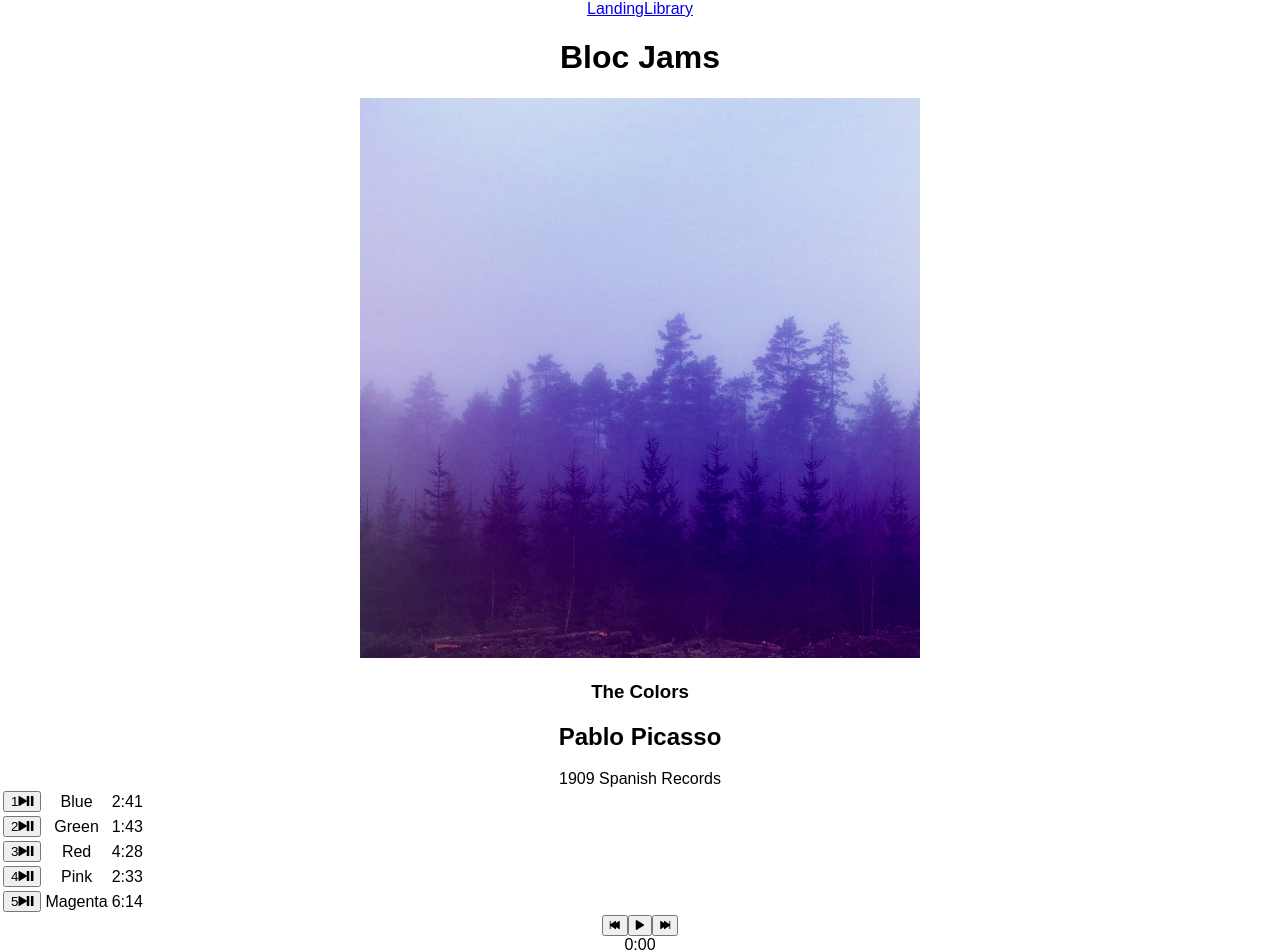
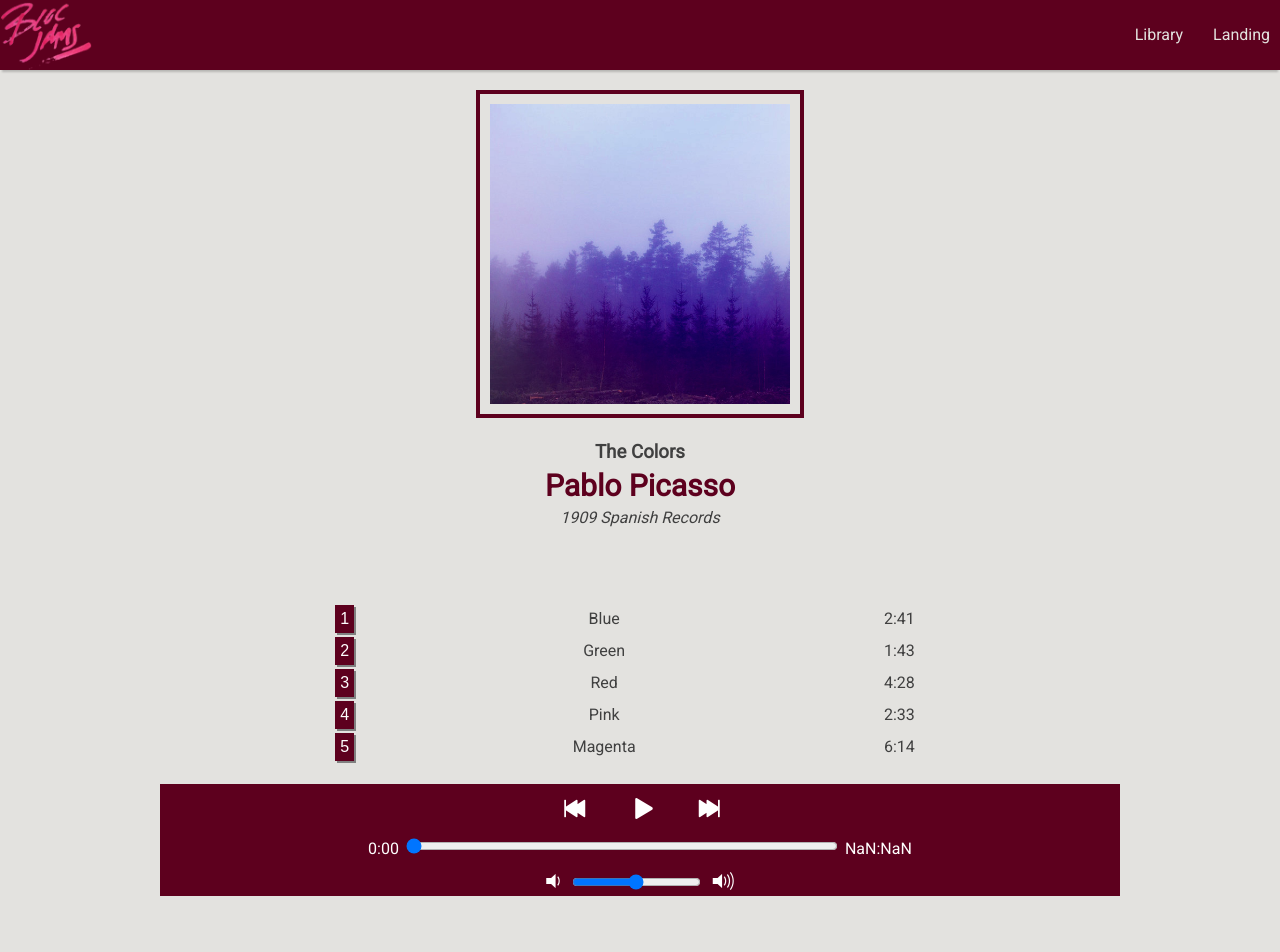
Before and after one commit to trishlstark/bloc-jams-react, a React (Create React App) app: page /album/the-colors in a window 1280 px wide. Shown: the top 952 px of the page. After the commit the page ends 906 px from the top, so only its background shows below. Built offline with nearby package versions, Linux system fonts and the light colour scheme.

Commit message:
Checkpoint 10 Styling Complete

```diff
--- a/src/App.css
+++ b/src/App.css
@@ -1,21 +1,38 @@
-.App {
-  text-align: center;
+
+
+#navigation-container{
+  background:#5D001E;
+  height: 70px;
+  box-shadow: 0 4px 2px -2px rgba(0,0,0,.2);
+
+
 }
 
-.App-logo {
-  animation: App-logo-spin infinite 20s linear;
-  height: 80px;
+nav a{
+  float: right;
+  color: #E3E2DF;
+  padding: 10px;
+  margin-top: 15px;
+  margin-left: 10px;
+  text-decoration: none;
+  display: inline;
 }
 
-.App-header {
-  background-color: #222;
-  height: 150px;
-  padding: 20px;
-  color: white;
+nav a:hover{
+  color: grey;
+
 }
 
+#logo{
+  display: inline;
+  height: 70px;
+  float: left;
+
+}
+
+
 .App-title {
-  font-size: 1.5em;
+  font-size: 3em;
 }
 
 .App-intro {
--- a/src/App.js
+++ b/src/App.js
@@ -9,13 +9,17 @@ class App extends Component {
   render() {
     return (
       <div className="App">
-        <header>
+
+        <div id="navigation-container">
+          <img src={'/assets/images/bloc_jams_logo.png'} id="logo"/>
           <nav>
             <Link to='/'>Landing</Link>
             <Link to='/library'>Library</Link>
           </nav>
-          <h1>Bloc Jams</h1>
-        </header>
+        </div>
+
+
+
         <main>
           <Route exact path="/" component={Landing} />
           <Route path="/library" component={Library} />
--- a/src/components/Album.js
+++ b/src/components/Album.js
@@ -1,6 +1,8 @@
 import React, { Component } from 'react';
 import albumData from './../data/albums';
 import PlayerBar from './PlayerBar';
+import '.././styles/album.css';
+
 
 class Album extends Component {
   constructor(props){
@@ -112,7 +114,7 @@ class Album extends Component {
         <section id="album-info">
         <img id="album-cover-art" src={this.state.album.albumCover} alt="" />
           <div className="album-details">
-            <h1 id="album-titls">{this.state.album.title}</h1>
+            <h1 id="album-title">{this.state.album.title}</h1>
             <h2 className="artist">{this.state.album.artist}</h2>
             <div id="release-info">{this.state.album.releaseInfo}</div>
           </div>
@@ -128,10 +130,10 @@ class Album extends Component {
                   <tr className="song" key={index} onClick={() => this.handleSongClick(song)}>
                   <td className="song-actions">
                     <button>
-                      <span className="song-number">{index+1}</span>
-                      <span className="ion-play"></span>
-                      <span className="ion-pause"></span>
-                      </button>
+                      <span className={(this.state.isPlaying && (this.state.currentSong === song)) ?'hidden-number' : 'song-number'}>{index + 1}</span>
+                      <span className={(this.state.isPlaying && (this.state.currentSong === song)) ? 'icon ion-ios-pause' : ''}></span>
+                      <span className={(this.state.isPlaying && (this.state.currentSong === song)) ? '' : 'icon ion-ios-play'}></span>
+                    </button>
                   </td>
                   <td className="song-title">{song.title}</td>
                   <td className="song-duration">{this.formatTime(song.duration)}</td>
--- a/src/components/Landing.js
+++ b/src/components/Landing.js
@@ -1,8 +1,10 @@
 import React from 'react';
+import '.././styles/landing.css';
+
 
 const Landing = () => (
   <section className="landing">
-    <h1 className="hero-title">Turn the music up!</h1>
+    <h1 className="hero-title">Turn the music up !</h1>
 
     <section className="selling-points">
       <div className="point">
--- a/src/components/Library.js
+++ b/src/components/Library.js
@@ -1,6 +1,7 @@
 import React, { Component } from 'react';
 import { Link } from 'react-router-dom';
 import albumData from './../data/albums';
+import '.././styles/library.css';
 
 class Library extends Component {
   constructor(props){
@@ -14,11 +15,10 @@ class Library extends Component {
       {
       this.state.albums.map( (album,index) =>
       <Link to={`/album/${album.slug}`} key={index}>
-          {album.title}
-          <img src={album.albumCover} alt={album.title} />
-          <div>{album.title}</div>
-          <div>{album.artist}</div>
-          <div>{album.songs.length} songs</div>
+          <img src={album.albumCover} alt={album.title} id="coverimage"/>
+          <div className="artist">{album.artist}</div>
+          <div className="title">{album.title}</div>
+          <div className="songs">{album.songs.length} songs</div>
         </Link>
       )
     }
--- a/src/components/PlayerBar.js
+++ b/src/components/PlayerBar.js
@@ -1,4 +1,6 @@
 import React, {Component} from 'react';
+import '.././styles/playerbar.css';
+
 
 class PlayerBar extends Component {
   render(){
@@ -17,7 +19,6 @@ class PlayerBar extends Component {
         </section>
         <section id="time-control">
             <div className="current-time">{this.props.formatTime(this.props.currentTime)}</div>
-            <div className="total-time">{this.props.formatTime(this.props.duration - this.props.currentTime)}</div>
             <input
               type="range"
               className="seek-bar"
@@ -27,9 +28,10 @@ class PlayerBar extends Component {
               step="0.01"
               onChange={this.props.handleTimeChange}
             />
+            <div className="total-time">{this.props.formatTime(this.props.duration - this.props.currentTime)}</div>
         </section>
         <section id="volume-control">
-            <div className="icon ion-volume-low"></div>
+            <div className="ion-volume-low"></div>
             <input type="range"
             className="seek-bar"
             value={this.props.volume}
@@ -38,7 +40,7 @@ class PlayerBar extends Component {
             step=".01"
             onChange={this.props.handleVolumeChange}
             />
-            <div className="icon ion-volume-high"></div>
+            <div className="ion-volume-high"></div>
 </section>
 
       </section>
--- a/src/index.css
+++ b/src/index.css
@@ -1,5 +1,10 @@
+@import url('https://fonts.googleapis.com/css?family=Roboto');
+
+
 body {
   margin: 0;
   padding: 0;
-  font-family: sans-serif;
+  font-family: 'Roboto', sans-serif;
+  color: #404040;
+  background-color: #E3E2DF;
 }
--- /dev/null
+++ b/src/styles/album.css
@@ -0,0 +1,61 @@
+.album{
+  width: 75%;
+  margin-left: auto;
+  margin-right: auto;
+  text-align: center;
+  padding-top:20px;
+}
+
+#album-info img{
+ margin:auto;
+ padding: 10px;
+}
+
+#album-cover-art{
+  width: 300px;
+  margin-top: 20px;
+  border: 4px solid #5D001E;
+}
+
+#album-title{
+ margin-bottom: 5px;
+}
+
+.artist{
+  margin: 5px;
+}
+
+#release-info {
+	font-style: italic;
+}
+
+#song-list{
+  width: 75%;
+  margin: 75px auto 20px auto;
+  font-weight: 550;
+}
+
+.song-actions button {
+  border:none;
+  font-size: 1em;
+  background-color: #5D001E;
+  color: white;
+  box-shadow: 2px 2px #808080	;
+  padding: 5px;
+}
+
+.hidden-number{
+  display: none;
+}
+
+.song-actions button:hover .song-number {
+  display: none;
+}
+
+.song-actions button .ion-ios-play{
+  display: none;
+}
+
+.song-actions button:hover .ion-ios-play{
+  display: block;
+}
--- /dev/null
+++ b/src/styles/landing.css
@@ -0,0 +1,30 @@
+@import url('https://fonts.googleapis.com/css?family=Shadows+Into+Light');
+
+.landing{
+  width: 600px;
+  margin: auto;
+}
+
+.hero-title{
+  text-align: center;
+  font-family: 'Shadows Into Light', cursive;
+  font-size: 50px;
+  font-style: italic;
+  padding-bottom:20px;
+  color: #5D001E;
+  text-shadow: 2px 2px #fffff0;
+}
+
+.selling-points{
+  text-align: left;
+}
+
+.point-title{
+  border-bottom: 1px solid #5D001E;
+
+
+}
+
+.point{
+  padding-bottom: 50px;
+}
--- /dev/null
+++ b/src/styles/library.css
@@ -0,0 +1,31 @@
+.library{
+  width: 600px;
+  margin-left: auto;
+  margin-right: auto;
+  text-align: center;
+
+}
+
+#coverimage{
+  width: 300px;
+  margin: 20px 0px 20px 0px;
+  border: 4px solid #5D001E;
+  box-shadow: 5px 5px #808080	;
+
+}
+
+.artist{
+  font-size: 30px;
+  font-weight: 700;
+  color: #5D001E;
+}
+
+a{
+  text-decoration: none;
+  color: #5D001E;
+}
+
+.title{
+  font-weight: 700;
+  font-size: 20px;
+}
--- /dev/null
+++ b/src/styles/playerbar.css
@@ -0,0 +1,65 @@
+
+.player-bar button {
+  border: none;
+  background: none;
+  color: white;
+  font-size: 1.75em;
+  text-align: center;
+}
+
+#previous {
+  padding: 10px;
+}
+
+#play-pause {
+  padding-left: 40px;
+  padding-right: 40px;
+}
+
+#time-control {
+  color:white;
+  padding-bottom: 10px;
+}
+
+#time-control input{
+  color:white;
+  width: 45%;
+  text-align: center;
+}
+
+.current-time{
+  display:inline;
+  padding: 5px;
+}
+
+.total-time {
+  display:inline;
+  padding: 5px;
+}
+
+#volume-control {
+  color:white;
+  display:inline;
+}
+
+
+.ion-volume-low {
+  display:inline;
+  padding: 10px;
+  font-size: 1.5em;
+}
+
+.ion-volume-high {
+  display:inline;
+  padding: 10px;
+  font-size: 1.5em;
+}
+
+
+.player-bar {
+	background-color: #5D001E;
+  bottom: 0;
+  left: 0;
+  right: 0;
+  text-align: center;
+}
```
